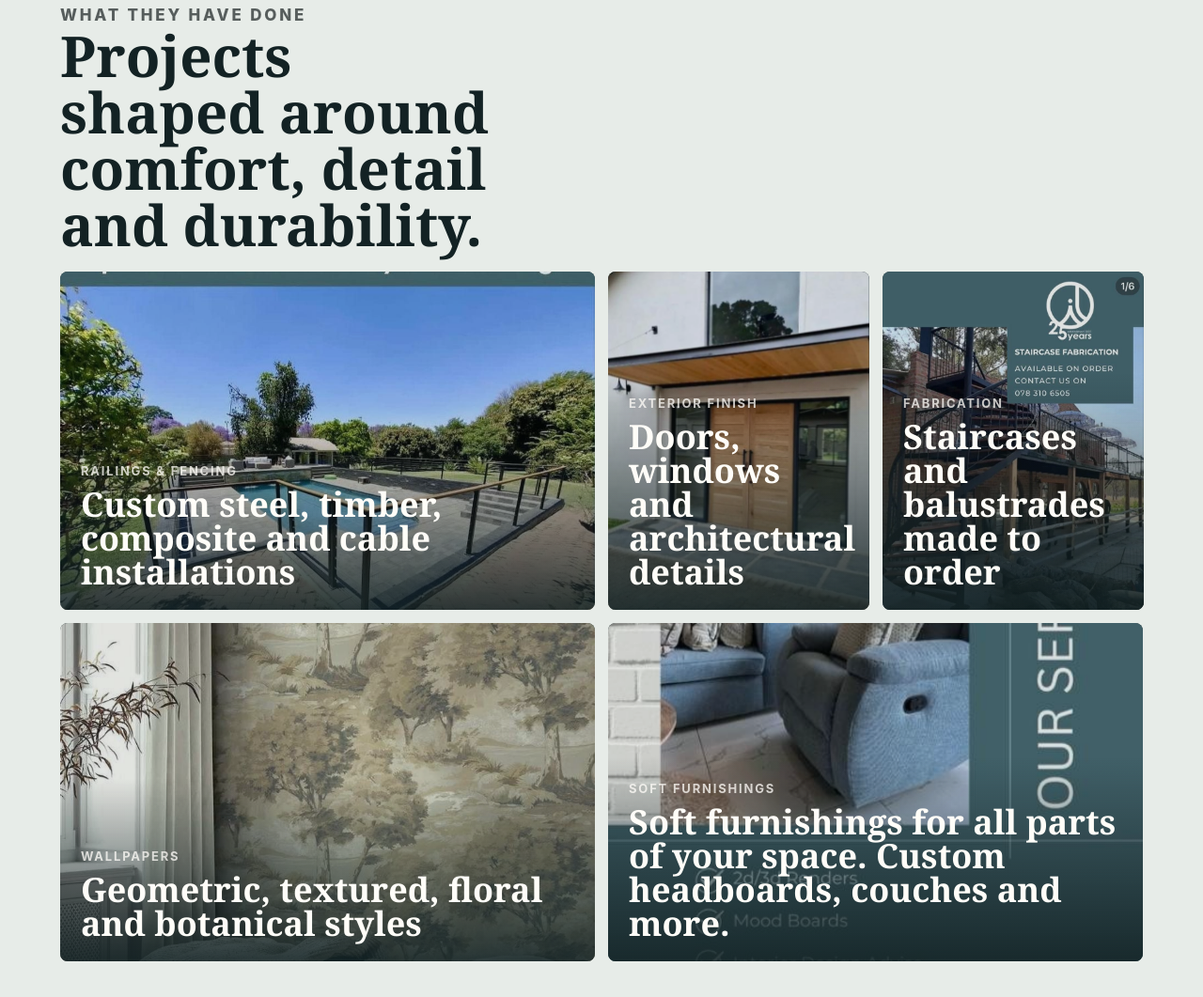
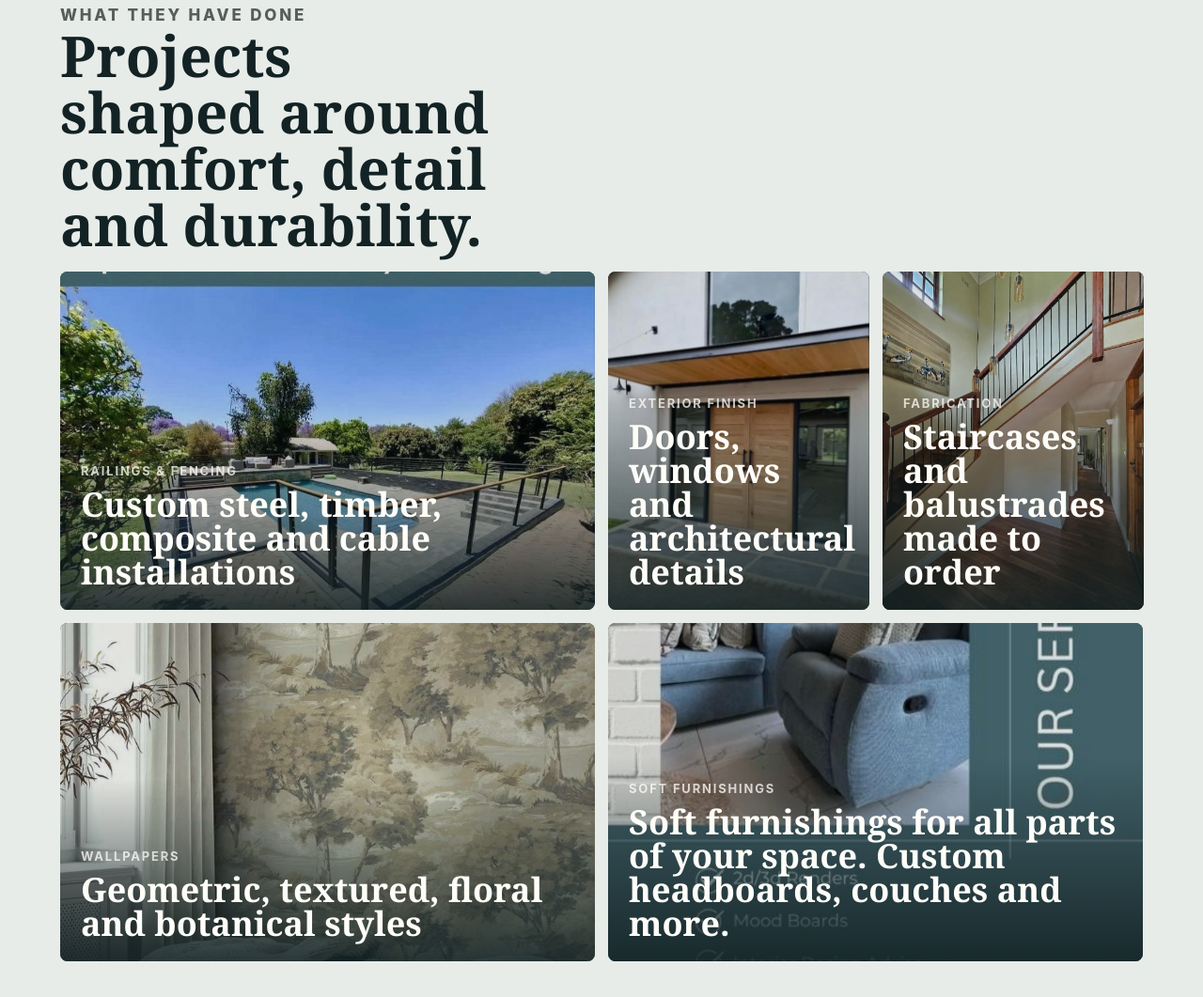
Before and after one commit to RonanJaeger721/Innerliving, a plain HTML site: page index.html in a window 1280 px wide. Shown: the part 1959-3020 px from the top of the page at 94% size. Drawn offline with Linux system fonts and the light colour scheme.

Commit message:
Update staircase project image

```diff
--- a/index.html
+++ b/index.html
@@ -1276,7 +1276,7 @@
           <div class="project-content"><span>Exterior finish</span><h3>Doors, windows and architectural details</h3></div>
         </article>
         <article class="project">
-          <img src="assets/staircase-exterior.jpg" alt="Exterior steel staircase with balustrades on a brick building.">
+          <img src="assets/staircase-balustrade-interior.jpg" alt="Interior staircase with timber handrails and black steel balustrades.">
           <div class="project-content"><span>Fabrication</span><h3>Staircases and balustrades made to order</h3></div>
         </article>
         <article class="project">
```
Also changed, not shown: assets/staircase-balustrade-interior.jpg (added).
